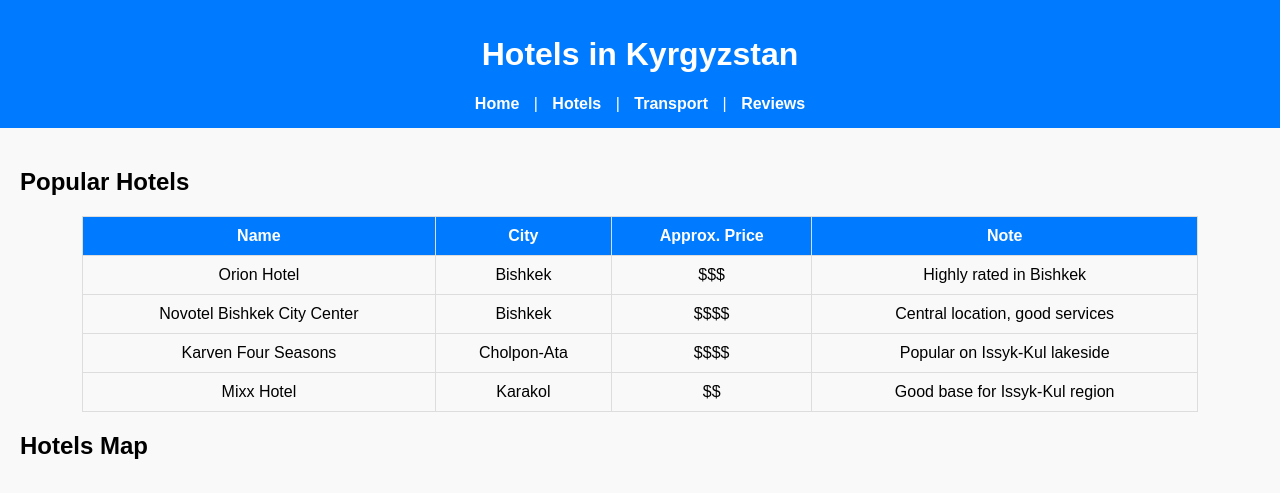
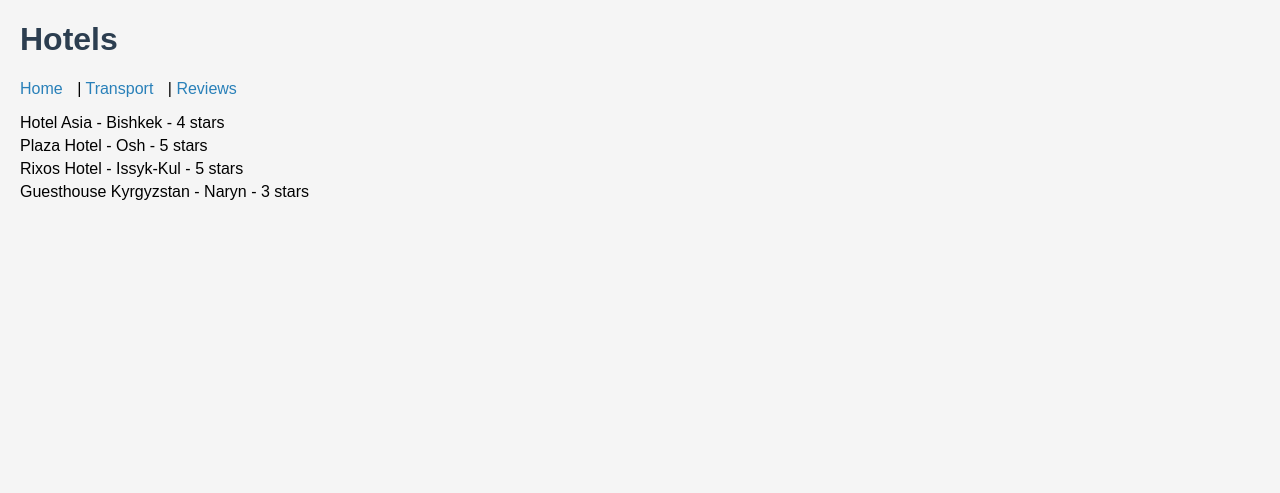
Before and after one commit to j1kka/kyrgyz-tourism, a Flask app: page /hotels in a window 1280 px wide. Shown: the top 493 px of the page. After the commit the page ends 200 px from the top, so only its background shows below. Run offline with Flask 3, Linux system fonts and the light colour scheme; grey boxes are pictures that could not be loaded.

Commit message:
Initial commit

```diff
--- a/app.py
+++ b/app.py
@@ -3,37 +3,36 @@ from flask import Flask, render_template
 app = Flask(__name__)
 
 @app.route("/")
-def home():
+def index():
     return render_template("index.html")
 
 @app.route("/hotels")
 def hotels():
-    hotels = [
-        {"name": "Hyatt Regency Bishkek", "city": "Bishkek", "price": "$120", "rating": "5★"},
-        {"name": "Plaza Hotel Bishkek", "city": "Bishkek", "price": "$70", "rating": "4★"},
-        {"name": "Karagat Hotel", "city": "Issyk-Kul", "price": "$50", "rating": "4★"},
-        {"name": "Sunrise Guest House", "city": "Karakol", "price": "$30", "rating": "3★"},
+    hotels_data = [
+        {"name": "Hotel Asia", "location": "Bishkek", "stars": 4},
+        {"name": "Plaza Hotel", "location": "Osh", "stars": 5},
+        {"name": "Rixos Hotel", "location": "Issyk-Kul", "stars": 5},
+        {"name": "Guesthouse Kyrgyzstan", "location": "Naryn", "stars": 3}
     ]
-    return render_template("hotels.html", hotels=hotels)
+    return render_template("hotels.html", hotels=hotels_data)
 
 @app.route("/transport")
 def transport():
-    transport = [
-        {"type": "Namba Taxi", "price": "100–300 KGS"},
-        {"type": "Yandex Go", "price": "120–350 KGS"},
-        {"type": "Marshrutka", "price": "20–50 KGS"},
-        {"type": "Intercity Taxi", "price": "500–800 KGS"},
+    transport_data = [
+        {"type": "Taxi", "city": "Bishkek", "info": "Средняя стоимость: 200-400 KGS"},
+        {"type": "Bus", "city": "Osh", "info": "Маршрутки и автобусы по всему городу"},
+        {"type": "Airport Shuttle", "city": "Bishkek", "info": "Связь с международным аэропортом"}
     ]
-    return render_template("transport.html", transport=transport)
+    return render_template("transport.html", transports=transport_data)
 
 @app.route("/reviews")
 def reviews():
-    reviews = [
-        {"user": "Anna", "text": "Amazing nature and friendly people!", "rating": "5/5"},
-        {"user": "John", "text": "Cheap transport and good hotels.", "rating": "4/5"},
-        {"user": "Aida", "text": "Issyk-Kul is beautiful!", "rating": "5/5"},
+    reviews_data = [
+        {"user": "Alice", "comment": "Beautiful country, very friendly people!", "place": "Issyk-Kul"},
+        {"user": "Bob", "comment": "Hotels were clean and comfortable.", "place": "Bishkek"},
+        {"user": "Charlie", "comment": "Transport is cheap and reliable.", "place": "Osh"}
     ]
-    return render_template("reviews.html", reviews=reviews)
+    return render_template("reviews.html", reviews=reviews_data)
 
 if __name__ == "__main__":
     app.run(host="0.0.0.0", port=10000)
--- a/static/css/style.css
+++ b/static/css/style.css
@@ -1,61 +1,28 @@
 body {
     font-family: Arial, sans-serif;
-    margin: 0;
-    padding: 0;
-    background-color: #f9f9f9;
+    margin: 20px;
+    background-color: #f5f5f5;
 }
 
-header {
-    background-color: #007bff;
-    color: white;
-    padding: 15px;
-    text-align: center;
+h1, h2 {
+    color: #2c3e50;
 }
 
 nav a {
-    color: white;
-    margin: 0 10px;
+    margin-right: 10px;
     text-decoration: none;
-    font-weight: bold;
+    color: #2980b9;
 }
 
 nav a:hover {
     text-decoration: underline;
 }
 
-main {
-    padding: 20px;
-}
-
-table {
-    width: 90%;
-    margin: 20px auto;
-    border-collapse: collapse;
-}
-
-th, td {
-    border: 1px solid #ddd;
-    padding: 10px;
-    text-align: center;
-}
-
-th {
-    background-color: #007bff;
-    color: white;
-}
-
 ul {
-    width: 90%;
-    margin: 15px auto;
+    list-style-type: none;
     padding: 0;
-    list-style: none;
 }
 
 li {
-    margin-bottom: 10px;
+    margin: 5px 0;
 }
-
-iframe {
-    border-radius: 8px;
-    margin-top: 15px;
-}
--- a/templates/hotels.html
+++ b/templates/hotels.html
@@ -6,61 +6,17 @@
     <link rel="stylesheet" href="{{ url_for('static', filename='css/style.css') }}">
 </head>
 <body>
-<header>
-    <h1>Hotels in Kyrgyzstan</h1>
+    <h1>Hotels</h1>
     <nav>
         <a href="/">Home</a> |
-        <a href="/hotels">Hotels</a> |
         <a href="/transport">Transport</a> |
         <a href="/reviews">Reviews</a>
     </nav>
-</header>
-<main>
-    <h2>Popular Hotels</h2>
-    <table>
-        <tr>
-            <th>Name</th>
-            <th>City</th>
-            <th>Approx. Price</th>
-            <th>Note</th>
-        </tr>
-        <tr>
-            <td>Orion Hotel</td>
-            <td>Bishkek</td>
-            <td>$$$</td>
-            <td>Highly rated in Bishkek</td>
-        </tr>
-        <tr>
-            <td>Novotel Bishkek City Center</td>
-            <td>Bishkek</td>
-            <td>$$$$</td>
-            <td>Central location, good services</td>
-        </tr>
-        <tr>
-            <td>Karven Four Seasons</td>
-            <td>Cholpon-Ata</td>
-            <td>$$$$</td>
-            <td>Popular on Issyk-Kul lakeside</td>
-        </tr>
-        <tr>
-            <td>Mixx Hotel</td>
-            <td>Karakol</td>
-            <td>$$</td>
-            <td>Good base for Issyk-Kul region</td>
-        </tr>
-    </table>
 
-    <h2>Hotels Map</h2>
-    <div style="width: 100%; height: 450px;">
-        <iframe
-            src="https://www.google.com/maps/d/embed?mid=1eEPsi8jgMjVFx_ieXM8FpV_oa2D5rzQ&ehbc=2E312F"
-            width="100%"
-            height="450"
-            style="border:0;"
-            allowfullscreen=""
-            loading="lazy">
-        </iframe>
-    </div>
-</main>
+    <ul>
+        {% for hotel in hotels %}
+        <li>{{ hotel.name }} - {{ hotel.location }} - {{ hotel.stars }} stars</li>
+        {% endfor %}
+    </ul>
 </body>
 </html>
```
Also changed, not shown: requirements.txt (+8 -1 lines), templates/index.html (+6 -50 lines), templates/reviews.html (+7 -12 lines), templates/transport.html (+5 -23 lines).
